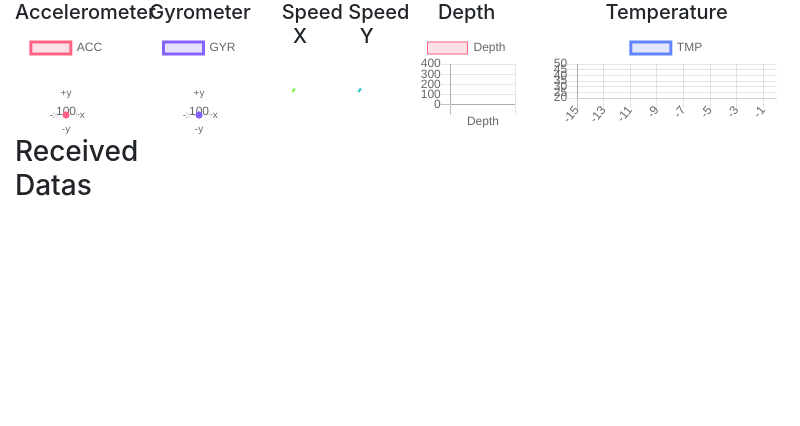
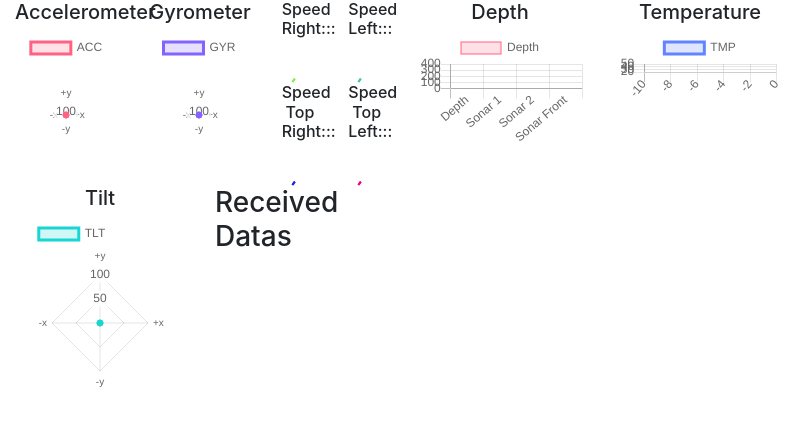
Before and after one commit to btu-rov/Timsah, an Electron app: page TimsahGUI/ElectronJS/renderer/index.html in a window 800 px wide. Drawn offline with nearby package versions, Linux system fonts and the light colour scheme; no server answers.

Commit message:
GUI updated.
- Added motor speeds
- Added tilt graph
- Added sonar graphs
- Changed colors

```diff
--- a/TimsahGUI/ElectronJS/renderer/index.html
+++ b/TimsahGUI/ElectronJS/renderer/index.html
@@ -18,29 +18,48 @@
           <h5 style="text-align: center">Gyrometer</h5>
           <canvas id="gyr" width="10" height="10"></canvas>
         </div>
-        <div class="col-1">
-          <h5 style="text-align: center">Speed X</h5>
-          <canvas id="speedX" width="10" height="10"></canvas>
+        <div class="col-2">
+          <div class="row">
+            <div class="col-6">
+              <h6 style="text-align: center">Speed Right:::</h6>
+              <canvas id="speedRight" width="10" height="10"></canvas>
+            </div>
+            <div class="col-6">
+              <h6 style="text-align: center">Speed Left:::</h6>
+              <canvas id="speedLeft" width="10" height="10"></canvas>
+            </div>
+          </div>
+          <div class="row">
+            <div class="col-6">
+              <h6 style="text-align: center">Speed Top Right:::</h6>
+              <canvas id="speedTopRight" width="10" height="10"></canvas>
+            </div>
+            <div class="col-6">
+              <h6 style="text-align: center">Speed Top Left:::</h6>
+              <canvas id="speedTopLeft" width="10" height="10"></canvas>
+            </div>
+          </div>
         </div>
-        <div class="col-1">
-          <h5 style="text-align: center">Speed Y</h5>
-          <canvas id="speedY" width="10" height="10"></canvas>
+        <div class="col-3">
+          <h5 style="text-align: center">Depth</h5>
+          <canvas id="depth" width="30" height="20"></canvas>
         </div>
-        <div class="col-2">
-          <h5 style="text-align: center">Depth</h5>
-          <canvas id="depth" width="30" height="30"></canvas>
-        </div>
-        <div class="col-4">
+        <div class="col-3">
           <h5 style="text-align: center">Temperature</h5>
           <canvas id="temp" width="100" height="40"></canvas>
         </div>
       </div>
       <div class="row">
         <div class="col-3">
+          <h5 style="text-align: center">Tilt</h5>
+          <canvas id="tlt" width="10" height="10"></canvas>
+        </div>
+        <div class="col-3">
           <h3>Received Datas</h3>
           <div id="TMP"></div>
           <div id="GYR"></div>
           <div id="ACC"></div>
+          <div id="TLT"></div>
           <div id="SPD"></div>
           <div id="SON"></div>
           <!--
@@ -50,6 +69,14 @@
           <h1>Received Datas</h1>
           <textarea rows="30" cols="20" id="incomingData"></textarea>
           -->
+        </div>
+        <div class="col-7">
+
+        </div>
+      </div>
+      <div class="row">
+        <div class="col-3">
+
         </div>
         <div class="col-4">
 
--- a/TimsahGUI/ElectronJS/renderer/index.js
+++ b/TimsahGUI/ElectronJS/renderer/index.js
@@ -26,22 +26,25 @@ let dataReady = 0
 let rovTMP = ''
 let rovGYR = ''
 let rovACC = ''
+let rovTLT = ''
 let rovSPD = ''
 let rovSON = ''
 
 // Integers
 let rovGYRdata = []
 let rovACCdata = []
+let rovTLTdata = []
 let rovSPDdata = []
+let rovSONdata = []
 let rovTMPdata
-let rovSONdata
 
 
 // Final data
 let GYRdata = []
 let ACCdata = []
+let TLTdata = []
 let SPDdata = []
-let SONdata
+let SONdata = []
 let TMPdata
 
 parser.on('data', function(data) {
@@ -68,6 +71,9 @@ parser.on('data', function(data) {
   }else if (data == '#' && mode == 'SON') {
     status = 0
     rovSON = '' // Clear SON data befor write
+  }else if (data == '#' && mode == 'TLT') {
+    status = 0
+    rovTLT = '' // Clear TLT data befor write
   }
 
   // If end of data command ($$) received then print all data.
@@ -75,6 +81,7 @@ parser.on('data', function(data) {
     document.getElementById('TMP').innerHTML = "TMP Data: " + rovTMP
     document.getElementById('GYR').innerHTML = "GYR Data: " + rovGYR
     document.getElementById('ACC').innerHTML = "ACC Data: " + rovACC
+    document.getElementById('TLT').innerHTML = "TLT Data: " + rovTLT
     document.getElementById('SPD').innerHTML = "SPD Data: " + rovSPD
     document.getElementById('SON').innerHTML = "SON Data: " + rovSON
   }
@@ -106,6 +113,17 @@ parser.on('data', function(data) {
         count = 0;
       }
     }
+    if (mode == 'TLT') {
+      rovTLT += data
+      rovTLT += ','
+      parsedData = parseInt(data, 10)
+      rovTLTdata[count] = parsedData
+      count++;
+      if(count == 3) {
+        TLTdata = rovTLTdata
+        count = 0;
+      }
+    }
     if (mode == 'TMP') {
       rovTMP = data
       parsedData = parseInt(data, 10)
@@ -117,31 +135,34 @@ parser.on('data', function(data) {
       parsedData = parseInt(data, 10)
       rovSPDdata[count] = parsedData
       count++
-      if(count == 2) {
+      if(count == 4) {
         SPDdata = rovSPDdata
         count = 0;
       }
     }
     if (mode == 'SON') {
-      rovSON = data
+      rovSON += data
+      rovSON += ','
       parsedData = parseInt(data, 10)
-      rovSONdata = parsedData
+      rovSONdata[count] = parsedData
+      count++
+      if(count == 4) {
+        SONdata = rovSONdata
+        count = 0;
+      }
     }
   }
-
-
 })
 
-var data1 = [];
-var ctx1 = document.getElementById('temp');
-var myChart1 = new Chart(ctx1, {
+var chartDataTemp = [];
+var ctxTemp = document.getElementById('temp');
+var chartTemp = new Chart(ctxTemp, {
   type: 'line',
   data: {
-    labels: ['-15', '-14', '-13', '-12', '-11', '-10', '-9', '-8', '-7',
-    '-6', '-5', '-4', '-3', '-2', '-1', '0'],
+    labels: ['-10', '-9', '-8', '-7', '-6', '-5', '-4', '-3', '-2', '-1', '0'],
     datasets: [{
       label: 'TMP',
-      data: data1,
+      data: chartDataTemp,
       fill: true,
       backgroundColor: "rgba(99, 132, 255, 0.2)",
       borderColor: "rgb(99, 132, 255)",
@@ -161,15 +182,15 @@ var myChart1 = new Chart(ctx1, {
   }
 });
 
-var data2 = []
-var ctx2 = document.getElementById('acc');
-var myChart2 = new Chart(ctx2, {
+var chartDataAcc = []
+var ctxAcc = document.getElementById('acc');
+var chartAcc = new Chart(ctxAcc, {
   type: 'radar',
   data: {
     labels: ['+y', '+x', '-y', '-x'],
     datasets: [{
       label: 'ACC',
-      data: data2,
+      data: chartDataAcc,
       fill: true,
       backgroundColor: "rgba(255, 99, 132, 0.2)",
       borderColor: "rgb(255, 99, 132)",
@@ -193,15 +214,15 @@ var myChart2 = new Chart(ctx2, {
   }
 });
 
-var data3 = []
-var ctx3 = document.getElementById('gyr');
-var myChart3 = new Chart(ctx3, {
+var chartDataGyr = []
+var ctxGyr = document.getElementById('gyr');
+var chartGyr = new Chart(ctxGyr, {
   type: 'radar',
   data: {
     labels: ['+y', '+x', '-y', '-x'],
     datasets: [{
       label: 'GYR',
-      data: data3,
+      data: chartDataGyr,
       fill: true,
       backgroundColor: "rgba(132, 99, 255, 0.2)",
       borderColor: "rgb(132, 99, 255)",
@@ -225,13 +246,45 @@ var myChart3 = new Chart(ctx3, {
   }
 });
 
-var data4 = []
-var ctx4 = document.getElementById('speedX');
-var myChart4 = new Chart(ctx4, {
+var chartDataTilt = []
+var ctxTilt = document.getElementById('tlt');
+var chartTilt = new Chart(ctxTilt, {
+  type: 'radar',
+  data: {
+    labels: ['+y', '+x', '-y', '-x'],
+    datasets: [{
+      label: 'TLT',
+      data: chartDataTilt,
+      fill: true,
+      backgroundColor: "rgba(24, 214, 210, 0.2)",
+      borderColor: "rgb(24, 214, 210)",
+      pointBackgroundColor: "rgb(24, 214, 210)",
+    },{
+      label: '',
+      data: [100, 100, 100, 100],
+      fill: false,
+      backgroundColor: "rgba(0, 0, 0, 0)",
+      borderColor: "rgba(0, 0, 0, 0)",
+      pointBackgroundColor: "rgba(0, 0, 0, 0)"
+    }]
+  },
+  options: {
+    elements: {
+      line: {
+        tension: 0,
+        borderWidth: 3
+      }
+    }
+  }
+});
+
+var chartDataSpdR = []
+var ctxSpdR = document.getElementById('speedRight');
+var chartSpdR = new Chart(ctxSpdR, {
   type: 'doughnut',
   data: {
     datasets: [{
-      data: data4,
+      data: chartDataSpdR,
       backgroundColor: [
         "rgba(125, 243, 80, 0.3)",
         "rgb(255, 255, 255)"
@@ -247,18 +300,18 @@ var myChart4 = new Chart(ctx4, {
   }
 });
 
-var data5 = []
-var ctx5 = document.getElementById('speedY');
-var myChart5 = new Chart(ctx5, {
+var chartDataSpdL = []
+var ctxSpdL = document.getElementById('speedLeft');
+var chartSpdL = new Chart(ctxSpdL, {
   type: 'doughnut',
   data: {
     datasets: [{
-      data: data5,
+      data: chartDataSpdL,
       backgroundColor: [
-        "rgba(50, 200, 200, 0.3)",
+        "rgba(80, 194, 169, 0.3)",
         "rgb(255, 255, 255)"
       ],
-      borderColor: "rgb(50, 200, 200)",
+      borderColor: "rgb(80, 194, 169)",
       weight: 2
     }]
   },
@@ -269,18 +322,64 @@ var myChart5 = new Chart(ctx5, {
   }
 });
 
-var data6 = []
-var ctx6 = document.getElementById('depth');
-var myChart6 = new Chart(ctx6, {
+var chartDataSpdTopR = []
+var ctxSpdTopR = document.getElementById('speedTopRight');
+var chartSpdTopR = new Chart(ctxSpdTopR, {
+  type: 'doughnut',
+  data: {
+    datasets: [{
+      data: chartDataSpdTopR,
+      backgroundColor: [
+        "rgba(32, 32, 242, 0.3)",
+        "rgb(255, 255, 255)"
+      ],
+      borderColor: "rgb(32, 32, 242)",
+      weight: 2
+    }]
+  },
+  options: {
+    cutoutPercentage: 70,
+    circumference: 1.6*Math.PI,
+    rotation: -1.3*Math.PI
+  }
+});
+
+var chartDataSpdTopL = []
+var ctxSpdTopL = document.getElementById('speedTopLeft');
+var chartSpdTopL = new Chart(ctxSpdTopL, {
+  type: 'doughnut',
+  data: {
+    datasets: [{
+      data: chartDataSpdTopL,
+      backgroundColor: [
+        "rgba(248, 2, 127, 0.3)",
+        "rgb(255, 255, 255)"
+      ],
+      borderColor: "rgb(248, 2, 127)",
+      weight: 2
+    }]
+  },
+  options: {
+    cutoutPercentage: 70,
+    circumference: 1.6*Math.PI,
+    rotation: -1.3*Math.PI
+  }
+});
+
+var chartDataDepth = []
+var ctxDepth = document.getElementById('depth');
+var chartDepth = new Chart(ctxDepth, {
   type: 'bar',
   data: {
-    labels: ["Depth"],
+    labels: ["Depth", "Sonar 1", "Sonar 2", "Sonar Front"],
     datasets: [{
       label: "Depth",
-      data: data6,
+      data: chartDataDepth,
       fill: false,
-      backgroundColor: ["rgba(255, 99, 132, 0.2)", "rgba(255, 159, 64, 0.2)"],
-      borderColor: ["rgb(255, 99, 132)", "rgb(255, 159, 64)"],
+      backgroundColor: ["rgba(255, 99, 132, 0.2)", "rgba(255, 159, 64, 0.2)",
+                        "rgba(23, 200, 101, 0.2)", "rgba(19, 82, 96, 0.2)"],
+      borderColor: ["rgb(255, 99, 132)", "rgb(255, 159, 64)",
+                    "rgb(23, 200, 101)", "rgb(19, 82, 96)"],
       borderWidth: 1
     }]
   },
@@ -302,58 +401,80 @@ var myChart6 = new Chart(ctx6, {
 
 // Repeated every 1.5 seconds
 setInterval(function(){
-  for (var i = 0; i < data1.length-1; i++) {
-    data1[i] = data1[i+1]
+  for (var i = 0; i < chartDataTemp.length-1; i++) {
+    chartDataTemp[i] = chartDataTemp[i+1]
   }
-  data1[15] = rovTMPdata
-  myChart1.update()
+  chartDataTemp[15] = rovTMPdata
+  chartTemp.update()
 }, 1500)
 
 // Repeads every 0.5 seconds
 setInterval(function(){
-  if (GYRdata[0] < 0 && GYRdata[1] < 0) {
-    data2 = [0, 0, -GYRdata[1], -GYRdata[0]]
-  }else if (GYRdata[0] > 0 && GYRdata[1] < 0) {
-    data2 = [0, GYRdata[0], -GYRdata[1], 0]
-  }else if (GYRdata[0] < 0 && GYRdata[1] > 0) {
-    data2 = [GYRdata[1], 0, 0, -GYRdata[0]]
+  if (ACCdata[0] < 0 && ACCdata[1] < 0) {
+    chartDataAcc = [0, 0, -ACCdata[1], -ACCdata[0]]
+  }else if (ACCdata[0] > 0 && ACCdata[1] < 0) {
+    chartDataAcc = [0, ACCdata[0], -ACCdata[1], 0]
+  }else if (ACCdata[0] < 0 && ACCdata[1] > 0) {
+    chartDataAcc = [ACCdata[1], 0, 0, -ACCdata[0]]
   }else {
-    data2 = [GYRdata[1], GYRdata[0], 0, 0]
+    chartDataAcc = [ACCdata[1], ACCdata[0], 0, 0]
   }
 
-  myChart2.data.datasets[0].data = data2
-  myChart2.update()
+  chartAcc.data.datasets[0].data = chartDataAcc
+  chartAcc.update()
 
-  if (ACCdata[0] < 0 && ACCdata[1] < 0) {
-    data3 = [0, 0, -ACCdata[1], -ACCdata[0]]
-  }else if (ACCdata[0] > 0 && ACCdata[1] < 0) {
-    data3 = [0, ACCdata[0], -ACCdata[1], 0]
-  }else if (ACCdata[0] < 0 && ACCdata[1] > 0) {
-    data3 = [ACCdata[1], 0, 0, -ACCdata[0]]
+  if (GYRdata[0] < 0 && GYRdata[1] < 0) {
+    chartDataGyr = [0, 0, -GYRdata[1], -GYRdata[0]]
+  }else if (GYRdata[0] > 0 && GYRdata[1] < 0) {
+    chartDataGyr = [0, GYRdata[0], -GYRdata[1], 0]
+  }else if (GYRdata[0] < 0 && GYRdata[1] > 0) {
+    chartDataGyr = [GYRdata[1], 0, 0, -GYRdata[0]]
   }else {
-    data3 = [ACCdata[1], ACCdata[0], 0, 0]
+    chartDataGyr = [GYRdata[1], GYRdata[0], 0, 0]
   }
 
-  myChart3.data.datasets[0].data = data3
-  myChart3.update()
+  chartGyr.data.datasets[0].data = chartDataGyr
+  chartGyr.update()
 
-  data4 = [SPDdata[0], 100-SPDdata[0]]
-  myChart4.data.datasets[0].data = data4
-  myChart4.update()
+  if (TLTdata[0] < 0 && TLTdata[1] < 0) {
+    chartDataTilt = [0, 0, -TLTdata[1], -TLTdata[0]]
+  }else if (TLTdata[0] > 0 && TLTdata[1] < 0) {
+    chartDataTilt = [0, TLTdata[0], -TLTdata[1], 0]
+  }else if (TLTdata[0] < 0 && TLTdata[1] > 0) {
+    chartDataTilt = [TLTdata[1], 0, 0, -TLTdata[0]]
+  }else {
+    chartDataTilt = [TLTdata[1], TLTdata[0], 0, 0]
+  }
 
-  data5 = [SPDdata[1], 100-SPDdata[1]]
-  myChart5.data.datasets[0].data = data5
-  myChart5.update()
+  chartTilt.data.datasets[0].data = chartDataTilt
+  chartTilt.update()
 
-  data6 = [rovSONdata, 400]
-  myChart6.data.datasets[0].data = data6
-  myChart6.update()
+  chartDataSpdR = [SPDdata[0], 100-SPDdata[0]]
+  chartSpdR.data.datasets[0].data = chartDataSpdR
+  chartSpdR.update()
+
+  chartDataSpdL = [SPDdata[1], 100-SPDdata[1]]
+  chartSpdL.data.datasets[0].data = chartDataSpdTopL
+  chartSpdL.update()
+
+  chartDataSpdTopR = [SPDdata[2], 100-SPDdata[2]]
+  chartSpdTopR.data.datasets[0].data = chartDataSpdTopR
+  chartSpdTopR.update()
+
+  chartDataSpdTopL = [SPDdata[3], 100-SPDdata[3]]
+  chartSpdTopL.data.datasets[0].data = chartDataSpdTopL
+  chartSpdTopL.update()
+
+  chartDataDepth = [rovSONdata[0], rovSONdata[1], rovSONdata[2], rovSONdata[3], 400]
+  chartDepth.data.datasets[0].data = chartDataDepth
+  chartDepth.update()
 }, 500)
 
-
+/*
 // If #btn clicked then send value of #sendDat input.
 document.getElementById("btn").onclick = function(e) {
   let dat = document.getElementById("sendDat").value;
   document.getElementById('sendDat').value = ""
   port.write(dat);
 };
+*/
```
Also changed, not shown: TimsahGUI/TimsahGUI.PNG (added).
